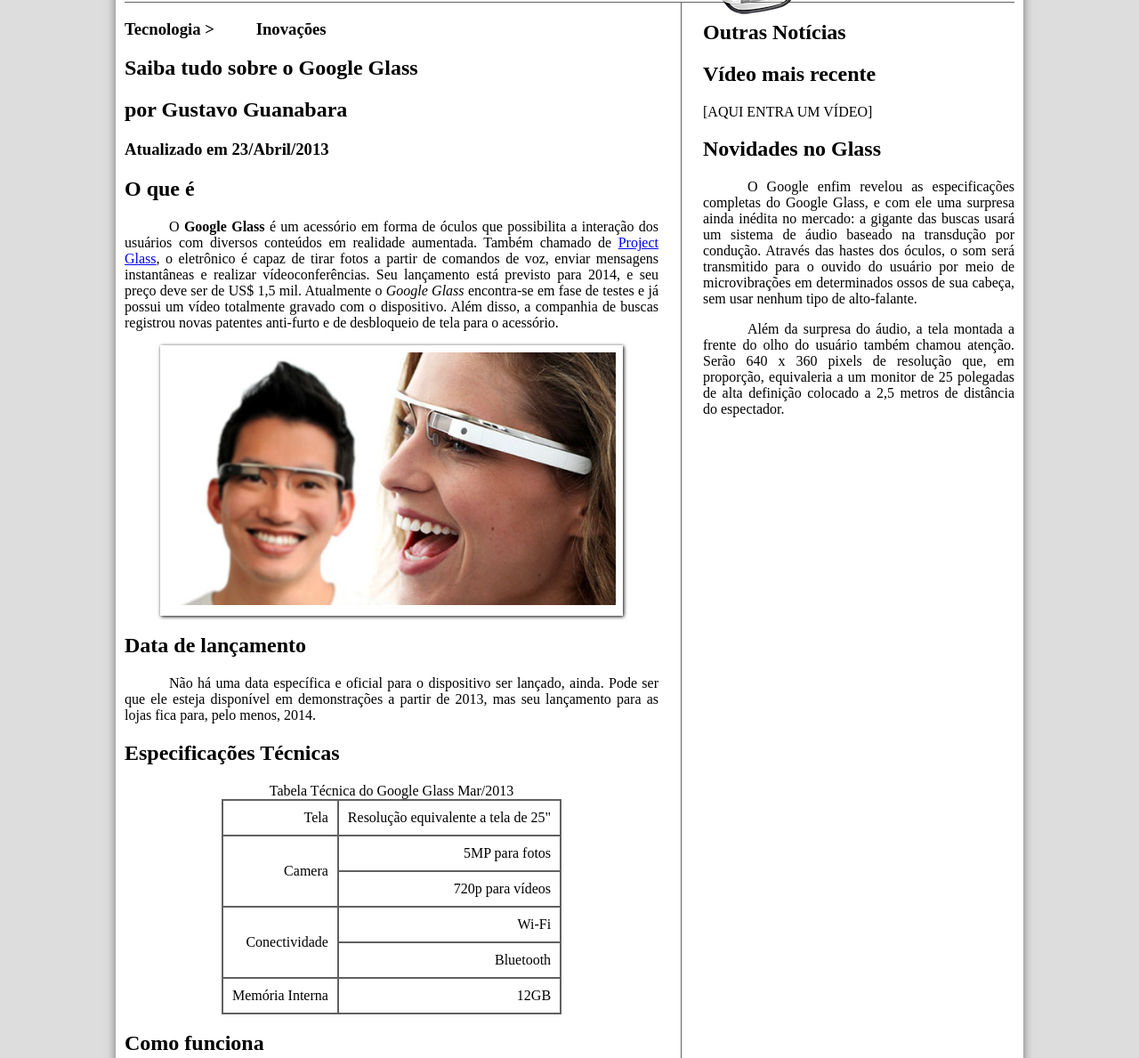
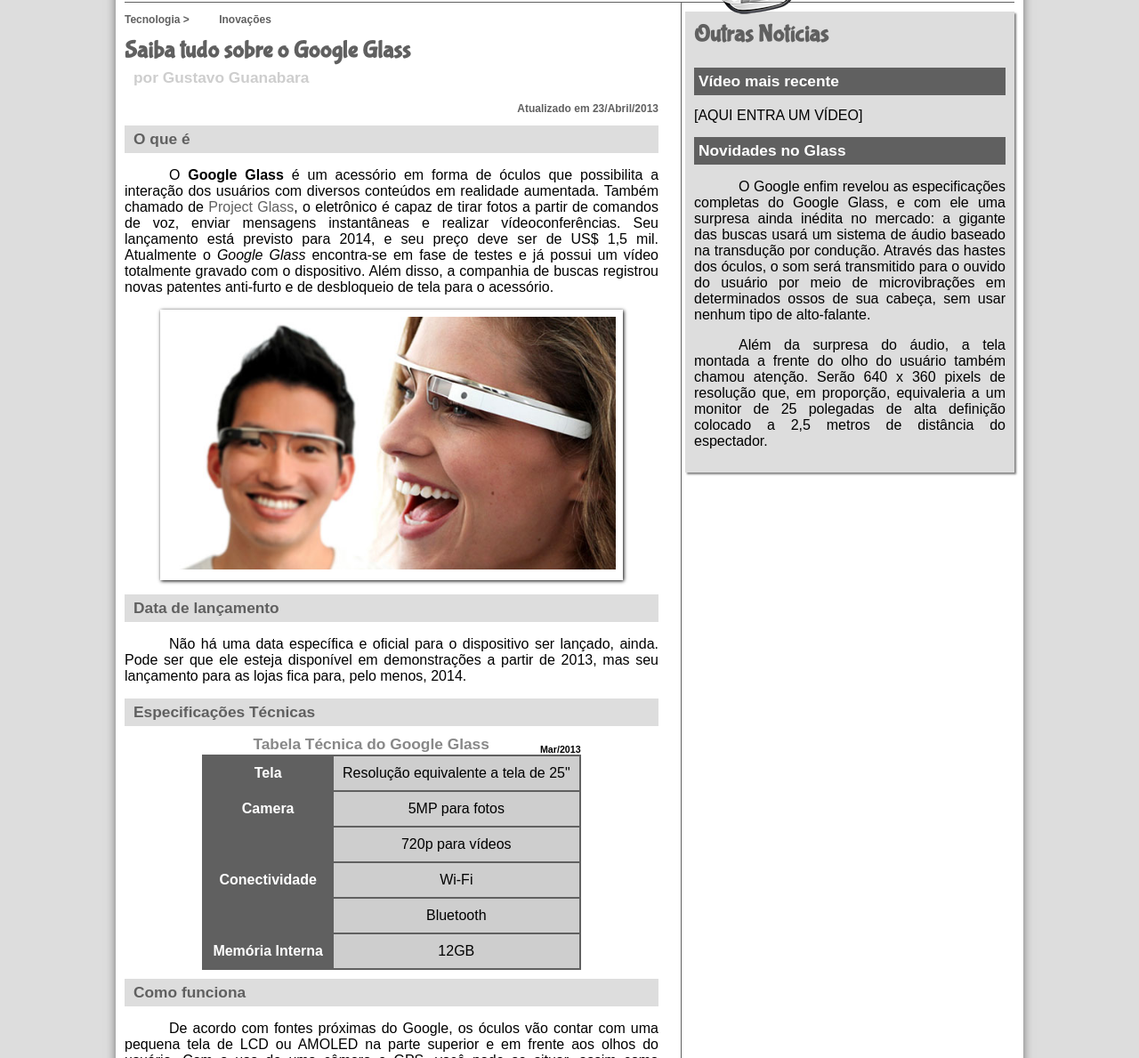
Before and after one commit to zeisbrito/Course-HTML5, a plain HTML site: page index.html in a window 1280 px wide. Shown: the part 173-1362 px from the top of the page at 89% size. Drawn offline with Linux system fonts and the light colour scheme.

Commit message:
desenvolvimento primeiro site de teste com HTML5 e CSS3

```diff
--- a/_css/estilo.css
+++ b/_css/estilo.css
@@ -6,6 +6,7 @@
 }
 
 body {
+	font-family: Arial, sans-serif;
 	background-color: #dddddd;
 	color: rgba(0, 0, 0, 1);
 }
@@ -21,6 +22,15 @@ div#interface {
 p {
 	text-align: justify;
 	text-indent: 50px;
+}
+
+a {
+	color: #606060;
+	text-decoration: none;
+}
+
+a:hover {
+	text-decoration: underline;
 }
 
 header#cabecalho img#icone {
@@ -132,6 +142,38 @@ section#corpo {
 	padding-right: 25px;
 }
 
+article#noticia-principal h2 {
+	font-size: 13pt;
+	color: #606060;
+	background-color: #dddddd;
+	padding: 5px 0px 5px 10px;
+	margin: 10px 0px 10px 0px;
+}
+
+header#cabecalho-artigo h1 {
+	font-family: 'FonteLogo', sans-serif;
+	font-size: 20pt;
+	color: #606060;
+	margin-bottom: 0px;
+	margin-top: 0px;
+}
+
+header#cabecalho-artigo h2 {
+	font-size: 13pt;
+	color: #cecece;
+	background-color: #ffffff;
+	margin: 0px;
+}
+
+header#cabecalho-artigo h3 {
+	font-size: 12px;
+	color: #606060;
+}
+
+.direita {
+	text-align: right;
+}
+
 table#tabelaspec {
 	border: 1px solid #606060;
 	border-spacing: 0px;
@@ -142,14 +184,57 @@ table#tabelaspec {
 table#tabelaspec td {
 	border: 1px solid #606060;
 	padding: 10px;
-	text-align: right;
+	text-align: center;
+	vertical-align: middle;
 }
 
+table#tabelaspec td.ce {
+	color: #ffffff;
+	background-color: #606060;
+	vertical-align: top;
+	font-weight: bold;
+}
+
+table#tabelaspec td.cd {
+	background-color: #cecece;
+}
+
+table#tabelaspec caption {
+	color: #888888;
+	font-size: 13pt;
+	font-weight: bolder;
+}
+
+table#tabelaspec caption span {
+	display: block;
+	float: right;
+	color: #000000;
+	font-size: 8pt;
+	margin-top: 10px;
+}
 
 aside#lateral {
 	display: block;
 	width: 350px;
 	float: right;
+	background-color: #dddddd;
+	padding: 10px;
+	margin-top: 10px;
+	box-shadow: 2px 2px 2px rgba(0, 0, 0, .5);
+}
+
+aside#lateral h1 {
+	font-family: 'FonteLogo', sans-serif;
+	font-size: 20pt;
+	color: #606060;
+	margin-top: 0px;
+}
+
+aside#lateral h2 {
+	background-color: #606060;
+	font-size: 13pt;
+	color: #ffffff;
+	padding: 5px;
 }
 
 footer#rodape {
--- a/index.html
+++ b/index.html
@@ -31,12 +31,17 @@
 	</header>
 
 <section id="corpo">
+
+<article id="noticia-principal">
+
+	<header id="cabecalho-artigo">
 	<hgroup>
 		<h3>Tecnologia >  &nbsp;&nbsp;&nbsp;&nbsp;&nbsp;&nbsp;&nbsp;&nbsp; Inovações</h3>
 		<h1>Saiba tudo sobre o Google Glass</h1>
 		<h2>por Gustavo Guanabara</h2>
-		<h3>Atualizado em 23/Abril/2013</h3>
+		<h3 class="direita">Atualizado em 23/Abril/2013</h3>
 	</hgroup>
+	</header>
 
 	<h2>O que é</h2>
 	<p>O <span style="font-weight:900;">Google Glass</span> é um acessório em forma de óculos que possibilita a interação dos usuários com diversos conteúdos em realidade aumentada. Também chamado de <a href="http://glass.google.com" target="_blank">Project Glass</a>, o eletrônico é capaz de tirar fotos a partir de comandos de voz, enviar mensagens instantâneas e realizar vídeo&shy;con&shy;ferên&shy;cias. Seu lançamento está previsto para 2014, e seu preço deve ser de US$ 1,5 mil. Atualmente o <em>Google Glass</em> encontra-se em fase de testes e já possui um vídeo totalmente gravado com o dispositivo. Além disso, a companhia de buscas registrou novas patentes anti-furto e de desbloqueio de tela para o acessório.</p>
@@ -52,26 +57,26 @@
 	<h2>Data de lançamento</h2>
 	<p>Não há uma data específica e oficial para o dispositivo ser lançado, ainda. Pode ser que ele esteja disponível em demonstrações a partir de 2013, mas seu lançamento para as lojas fica para, pelo menos, 2014.</p>
 
-	<h1>Especificações Técnicas</h1>
+	<h2>Especificações Técnicas</h2>
 	<table id="tabelaspec">
-		<caption>Tabela Técnica do Google Glass Mar/2013</caption>
-		<tr><td>Tela</td><td>Resolução equivalente a tela de 25"</td></tr>
-		<tr><td rowspan="2">Camera</td><td>5MP para fotos</td></tr>
-		<tr><td>720p para vídeos</td></tr>
-		<tr><td rowspan="2">Conectividade</td><td>Wi-Fi</td></tr>
-		<tr><td>Bluetooth</td></tr>
-		<tr><td>Memória Interna</td><td>12GB</td></tr>
+		<caption>Tabela Técnica do Google Glass <span>Mar/2013</span></caption>
+		<tr><td class="ce">Tela</td><td class="cd">Resolução equivalente a tela de 25"</td></tr>
+		<tr><td class="ce" rowspan="2">Camera</td><td class="cd">5MP para fotos</td></tr>
+		<tr><td class="cd">720p para vídeos</td></tr>
+		<tr><td class="ce" rowspan="2">Conectividade</td><td class="cd">Wi-Fi</td></tr>
+		<tr><td class="cd">Bluetooth</td></tr>
+		<tr><td class="ce">Memória Interna</td><td class="cd">12GB</td></tr>
 	</table>
 
 
-	<h1>Como funciona</h1>
+	<h2>Como funciona</h2>
 	<p>De acordo com fontes próximas do Google, os óculos vão contar com uma pequena tela de LCD ou AMOLED na parte superior e em frente aos olhos do usuário. Com o uso de uma câmera e GPS, você pode se situar, assim como selecionar opções com o movimento da cabeça.</p>
 
-	<h1>O que você pode fazer com o Google Glasses</h1>
+	<h2>O que você pode fazer com o Google Glasses</h2>
 	<p>O vídeo de divulgação do Google mostra que você pode se transformar em uma espécie de “super-<wbr/>humano”, já que o aparelho pode indicar a quantos metros você está de seu destino, se o metrô está aberto ou fechado, mostrar o clima, agenda e até mesmo permitir que você marque encontros apenas com comandos de voz.</p>
 
 [AQUI ENTRA UM VÍDEO]
-
+</article>
 </section>
 <aside id="lateral">
 	<h1>Outras Notícias</h1>
```
